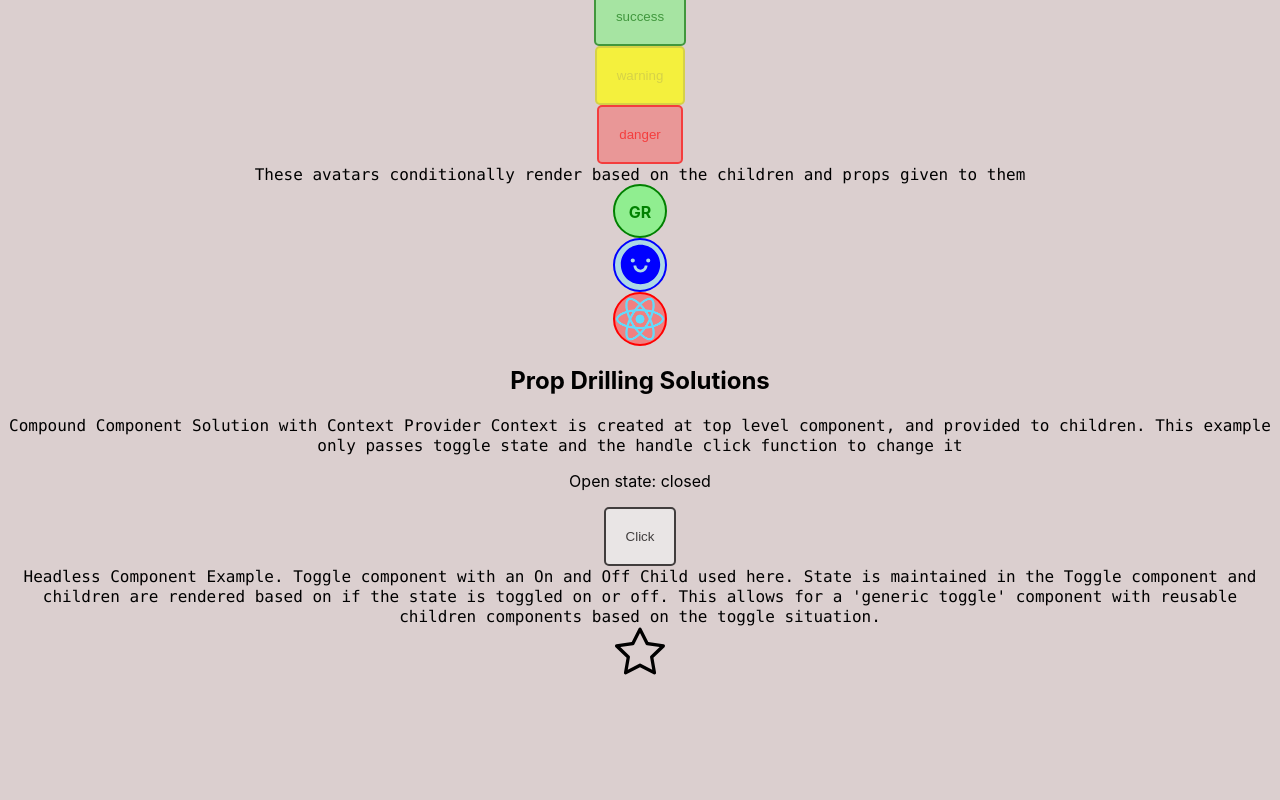
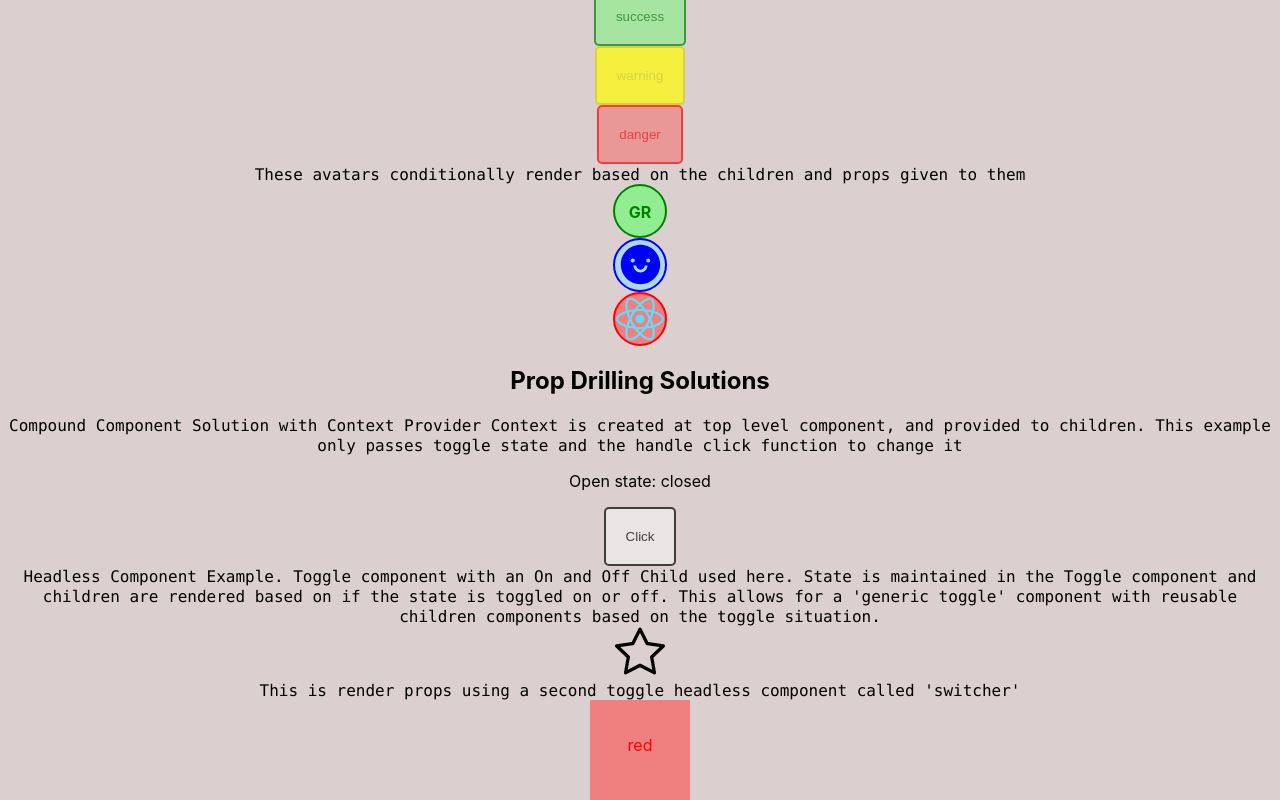
Before and after one commit to gregrell/scrimba_advanced_react, a React (Create React App) app in the folder advancedreact2/: page / in a window 1280 px wide. Shown: the part 180-980 px from the top of the page. Before the commit the page ends 860 px from the top, so only its background shows below. Built offline with nearby package versions, Linux system fonts and the light colour scheme.

Commit message:
render props stuff

```diff
--- a/advancedreact2/src/App.css
+++ b/advancedreact2/src/App.css
@@ -1,5 +1,5 @@
 body{
-  background-color:rgb(219, 207, 207)
+  background-color:rgb(219, 207, 207);
 }
 
 .App {
@@ -44,6 +44,18 @@ body{
   height: 90%;
   width: 90%;
 }
+
+
+.box{
+  display: inline-block;
+  margin: auto;
+  height: 100px;
+  width: 100px;
+  text-align: center;
+  vertical-align: middle;
+  line-height: 90px;
+}
+
 
 button{
   display: flex;
--- a/advancedreact2/src/Components/Advanced/Advanced.jsx
+++ b/advancedreact2/src/Components/Advanced/Advanced.jsx
@@ -7,6 +7,7 @@ import MenuButton from "../Menu/MenuButton";
 import MenuList from "../Menu/MenuList";
 import MenuItem from "../Menu/MenuItem";
 import Star from "../Star";
+import Boxy from "../Boxy";
 
 
 export default function Advanced (){
@@ -52,7 +53,7 @@ export default function Advanced (){
                     <MenuButton>Click</MenuButton>
                     <MenuList>
                         {sports.map(function(sport){
-                            return <MenuItem>{sport}</MenuItem>
+                            return <MenuItem key={sport}>{sport}</MenuItem>
                         })}
                     </MenuList>
                 </Menu>
@@ -61,7 +62,13 @@ export default function Advanced (){
                     and children are rendered based on if the state is toggled on or off. This allows for a 'generic toggle' component with reusable
                     children components based on the toggle situation.
                 </code>
-                <Star onChange={()=>{console.log('clicked')}}/>
+                <Star/>
+
+                <code>This is render props using a second toggle headless component called 'switcher'
+                </code>
+                <br/>
+
+                <Boxy/>
 
 
             </div>
--- /dev/null
+++ b/advancedreact2/src/Components/Boxy.jsx
@@ -0,0 +1,20 @@
+import React from "react";
+import Switcher from "./Switcher";
+
+export default function Boxy({children}){
+    return(
+        <>
+        <Switcher>
+            <Switcher.Button>
+                <Switcher.On>
+                    <div className="box blue">blue
+                    </div>
+                </Switcher.On>
+                <Switcher.Off>
+                    <div className="box red">red</div>
+                </Switcher.Off>
+            </Switcher.Button>
+        </Switcher>
+        </>
+    )
+}
--- a/advancedreact2/src/Components/Star.jsx
+++ b/advancedreact2/src/Components/Star.jsx
@@ -3,7 +3,7 @@ import { BsStar, BsStarFill } from "react-icons/bs"
 import { Toggle, ToggleButton, ToggledOn, ToggledOff } from "./Toggle/Toggle";
 
 
-export default function Star({onChange}){
+export default function Star({onChange = ()=>{}}){  // use a noop on onChange in case user doesn't provide a function from parent
 
 
 
--- /dev/null
+++ b/advancedreact2/src/Components/Switcher/Switcher.jsx
@@ -0,0 +1,65 @@
+import React from "react";
+
+
+const switchContext = React.createContext(null)
+
+export  function Switcher({children}){
+
+    const [switched, setSwitch] = React.useState(false)
+
+    function handleClick(){
+        setSwitch(prevState=>!prevState)
+    }
+
+    return(
+        <>
+            <switchContext.Provider value={{switched, handleClick}}>
+                {children}
+            </switchContext.Provider>
+        </>
+    )
+}
+
+export {switchContext}
+
+export function On({children}){
+    const {switched} = React.useContext(switchContext)
+
+    return switched ? (
+        <>
+            {children}
+        </>
+    ) : null
+}
+
+export function Off({children}){
+    const {switched} = React.useContext(switchContext)
+    return switched ? null : (
+        <>
+            {children}
+        </>
+    )
+}
+
+export function Button({children}){
+
+    const {handleClick} = React.useContext(switchContext)
+
+    return(
+        <>
+            <span onClick={handleClick}>
+                {children}
+            </span>
+        </>
+    )
+}
+
+export function Display({children}){
+    const {switched} = React.useContext(switchContext)
+
+    return(
+        <>
+            {children(switched)}
+        </>
+    )
+}
--- /dev/null
+++ b/advancedreact2/src/Components/Switcher/index.js
@@ -0,0 +1,8 @@
+import { On, Switcher, Off, Button, Display } from "./Switcher";
+
+Switcher.On = On
+Switcher.Off = Off
+Switcher.Button = Button
+Switcher.Display = Display
+
+export default Switcher
```
